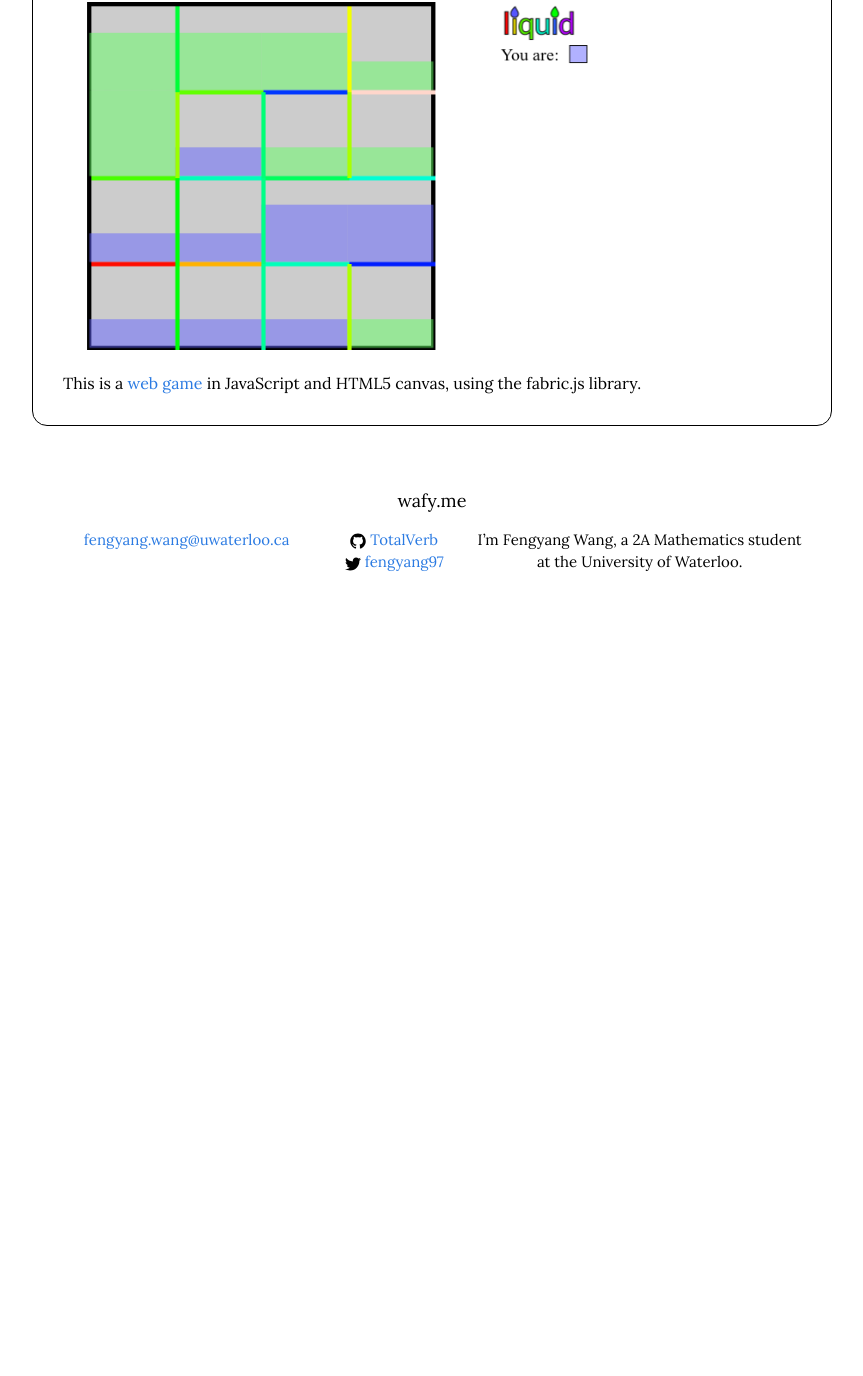
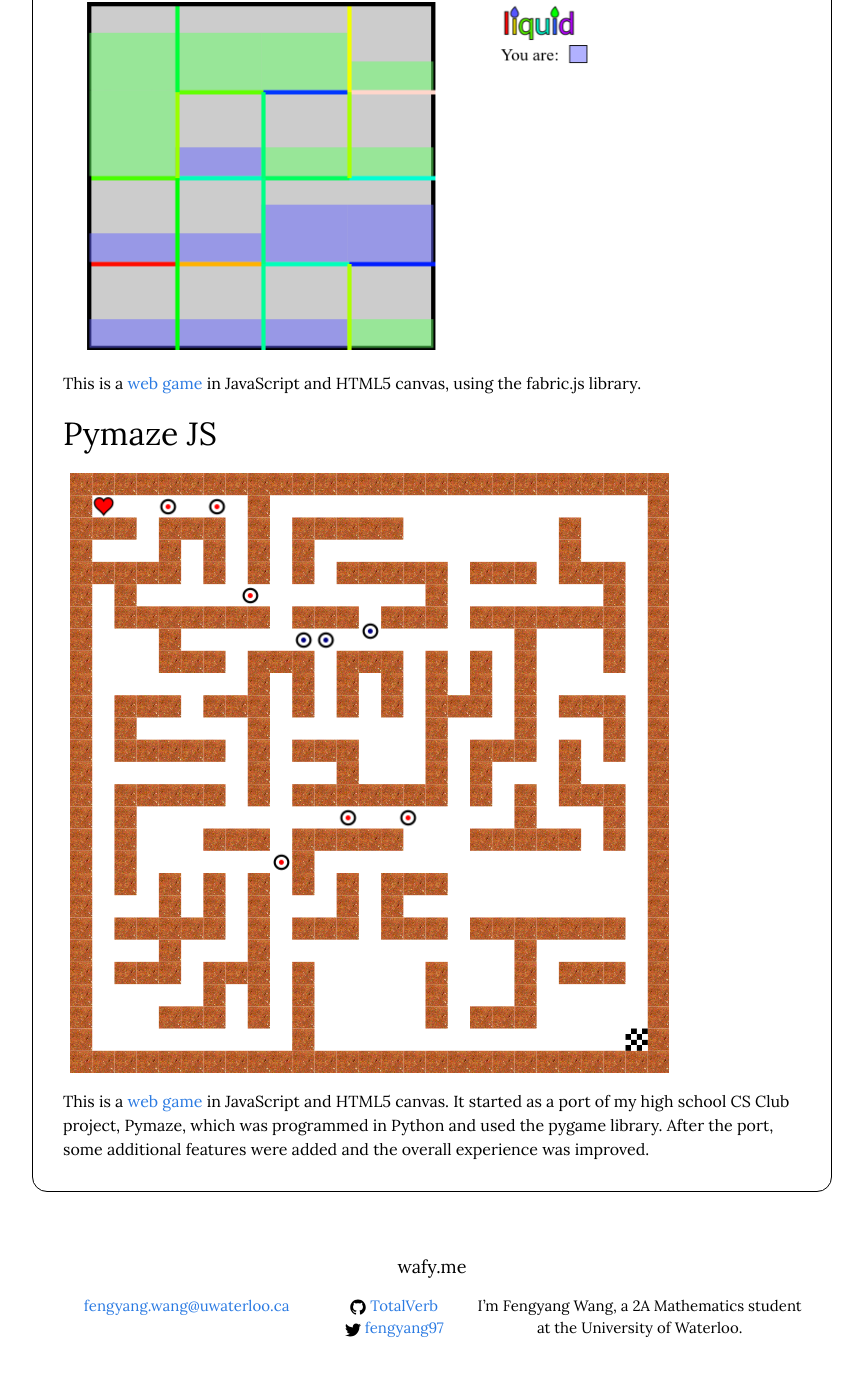
Before and after one commit to TotalVerb/totalverb.github.io, a Jekyll site: the page built from projects.md, in a window 1280 px wide and 1400 px high, scrolled down 1288 px. Shown: the top 1376 px of the window, without its empty margins (208-1071 px from the left). Built offline with Jekyll 4.4.1, drawn with Linux system fonts in a browser that asks for light colours; before the commit the page ends 1922 px from its top, so only the background shows below that.

Commit message:
Add Pymaze JS

```diff
--- a/projects.md
+++ b/projects.md
@@ -28,6 +28,15 @@ and PostgreSQL.
 This is a [web game][liquid] in JavaScript and HTML5 canvas, using the
 fabric.js library.
 
+## Pymaze JS
+
+![a pymaze js game][pymaze-img]
+
+This is a [web game][pymaze] in JavaScript and HTML5 canvas. It started as a
+port of my high school CS Club project, Pymaze, which was programmed in Python
+and used the pygame library. After the port, some additional features were added
+and the overall experience was improved.
+
 [currencies-img]: /images/currencies.png
 [cjl]: https://github.com/TotalVerb/Currencies.jl
 [julia]: http://julialang.org
@@ -35,3 +44,5 @@ fabric.js library.
 [findr-img]: /images/findr.png
 [liquid]: /liquid
 [liquid-img]: /images/liquid.png
+[pymaze]: /pygame-js
+[pymaze-img]: /images/pymaze.png
```
Also changed, not shown: images/pymaze.png (added).
